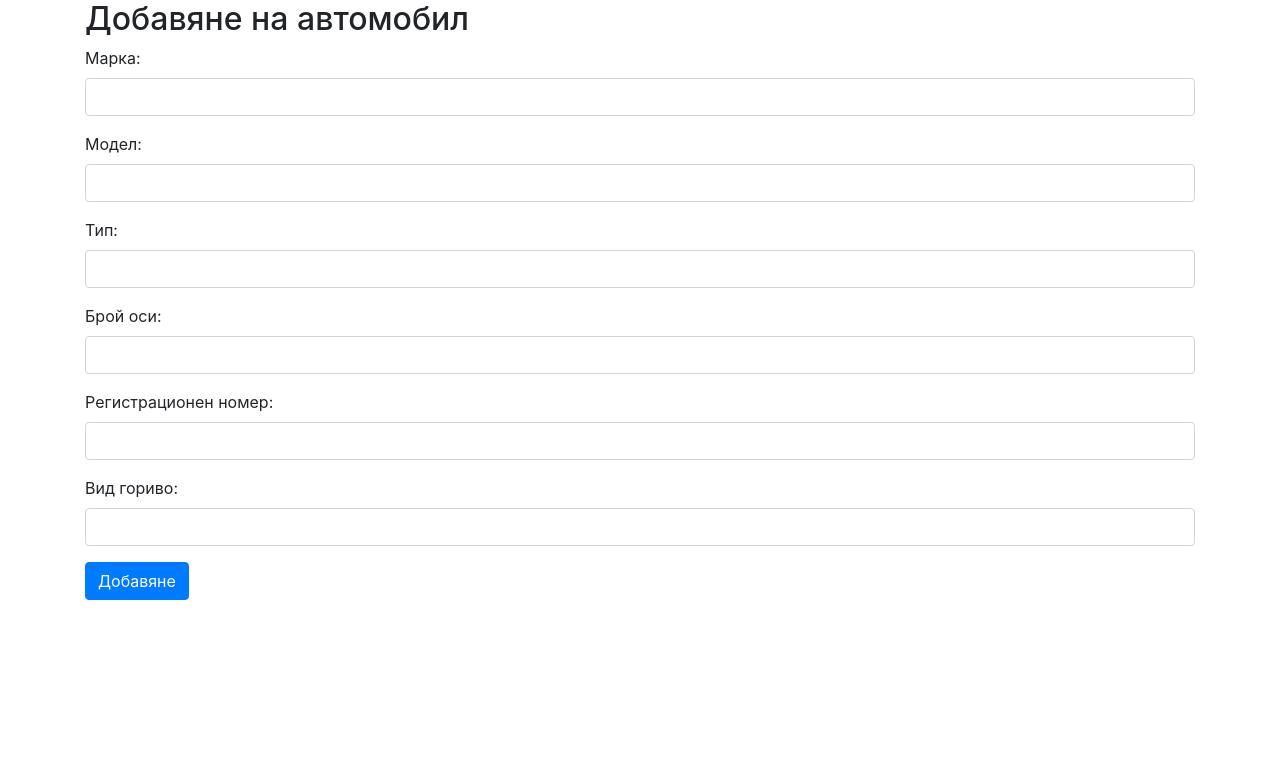
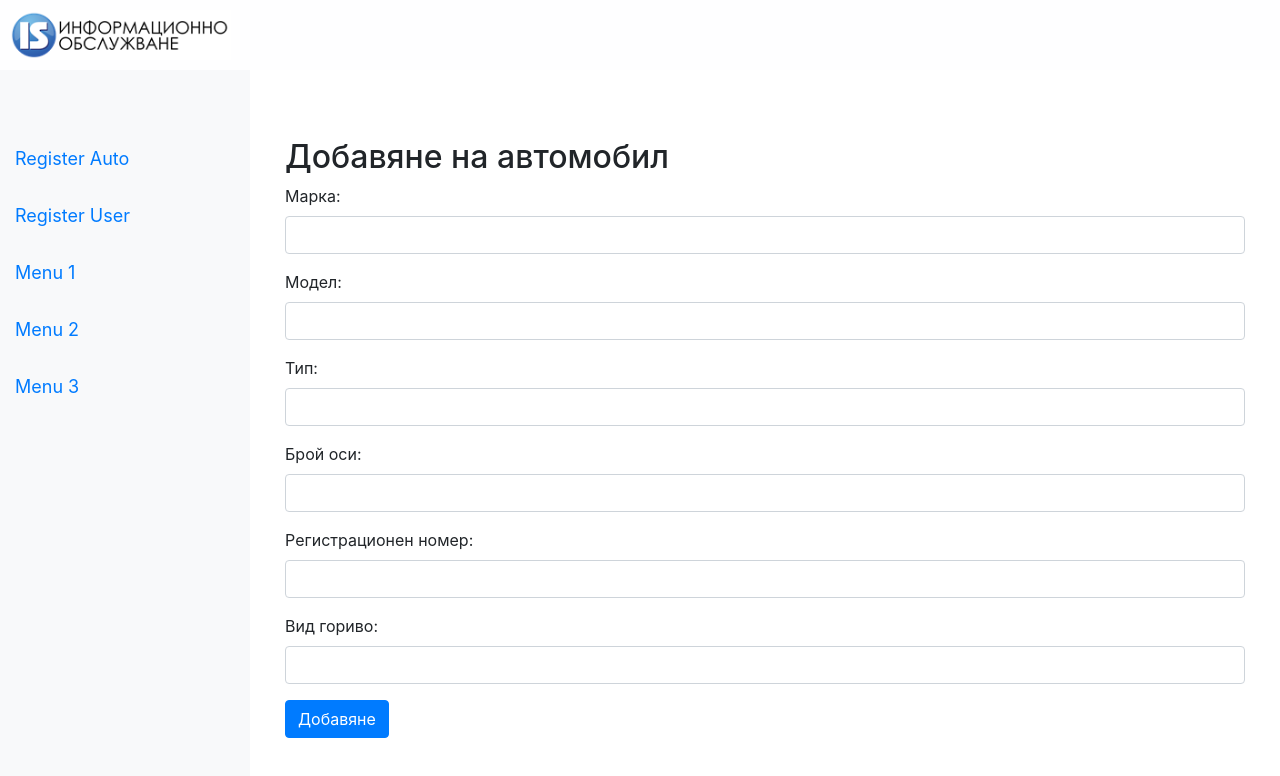
Before and after one commit to pedrosangre1/vehicle, a website: page public/regAuto.html in a window 1280 px wide. Drawn offline with nearby package versions, Linux system fonts and the light colour scheme.

Commit message:
config commit

```diff
--- a/public/regAuto.html
+++ b/public/regAuto.html
@@ -5,9 +5,60 @@
     <meta name="viewport" content="width=device-width, initial-scale=1.0">
     <title>Add Car</title>
     <link rel="stylesheet" href="https://maxcdn.bootstrapcdn.com/bootstrap/4.5.2/css/bootstrap.min.css">
+    <style>
+        .header {
+          background-color: #007bff01;
+          color: rgb(39, 30, 30);
+          padding: 10px;
+          display: flex;
+          justify-content: space-between;
+          align-items: center;
+        }
+        .header img {
+          max-height: 50px;
+        }
+        .sidebar {
+          height: 100vh;
+          position: fixed;
+          top: 50;
+          left: 0;
+          width: 250px;
+          background-color: #f8f9fa;
+          padding-top: 60px;
+        }
+        .sidebar a {
+          padding: 15px;
+          text-decoration: none;
+          font-size: 18px;
+          color: #007bff;
+          display: block;
+        }
+        .sidebar a:hover {
+          background-color: #ddd;
+        }
+        .content {
+          margin-left: 250px;
+          padding: 20px;
+        }
+      </style>
+
 </head>
 <body>
-    <div class="container">
+
+  <div class="header">
+    <img src="logo.png" alt="Logo">
+    <div id="usernameDisplay"></div>
+  </div>
+
+  <div class="sidebar">
+    <a href="regAuto.html">Register Auto</a>
+    <a href="regUser.html">Register User</a>
+    <a href="#menu1">Menu 1</a>
+    <a href="#menu2">Menu 2</a>
+    <a href="#menu3">Menu 3</a>
+  </div>
+    <div class="content">
+    <div class="container mt-5">
         <h2>Добавяне на автомобил</h2>
         <form id="carForm">
             <div class="form-group">
@@ -38,6 +89,7 @@
         </form>
         <div id="result"></div>
     </div>
+    </div>
     <script src="script.js"></script>
 </body>
 </html>
```
Also changed, not shown: public/welcome.html (+1 -0 lines).
